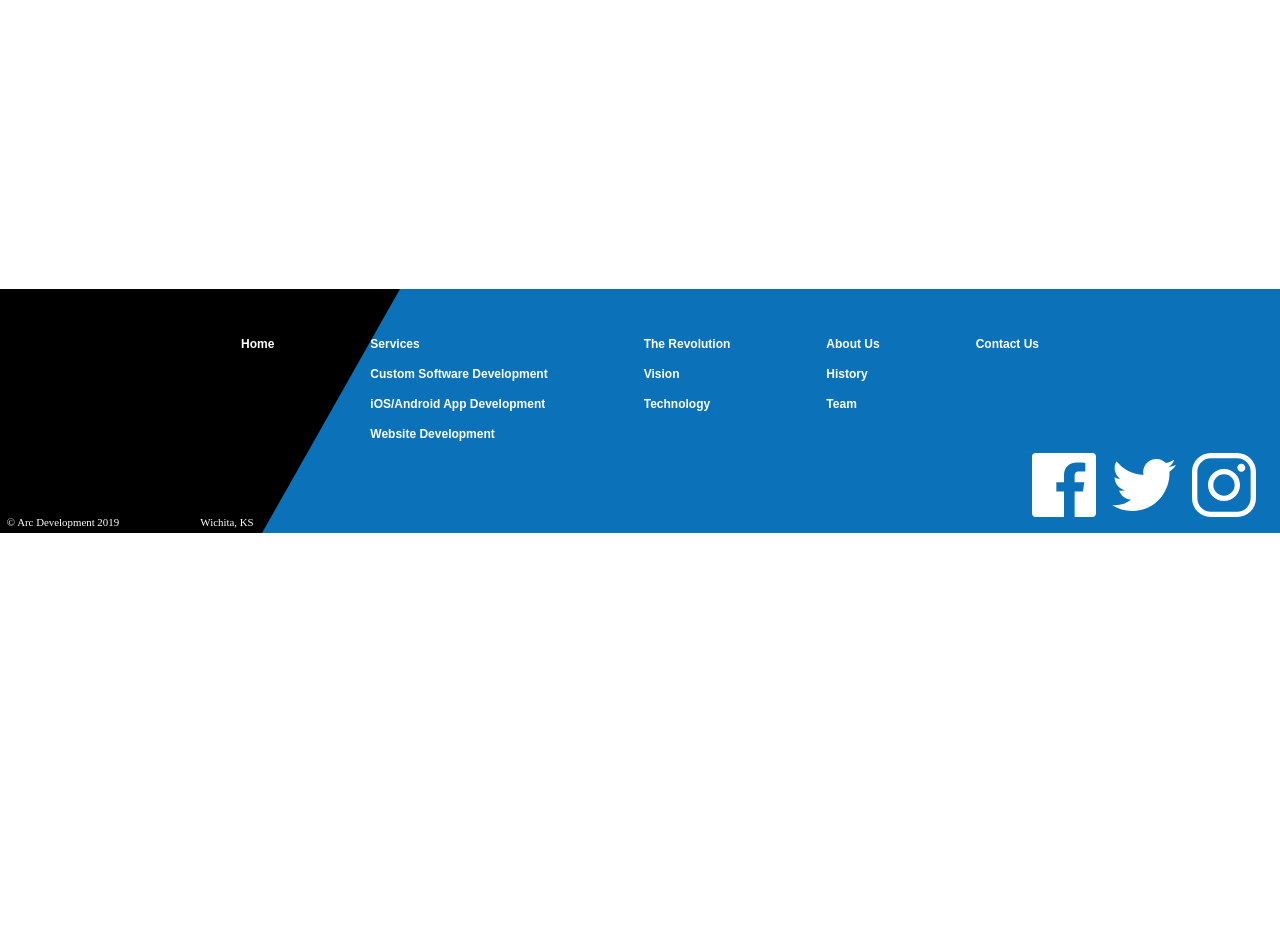
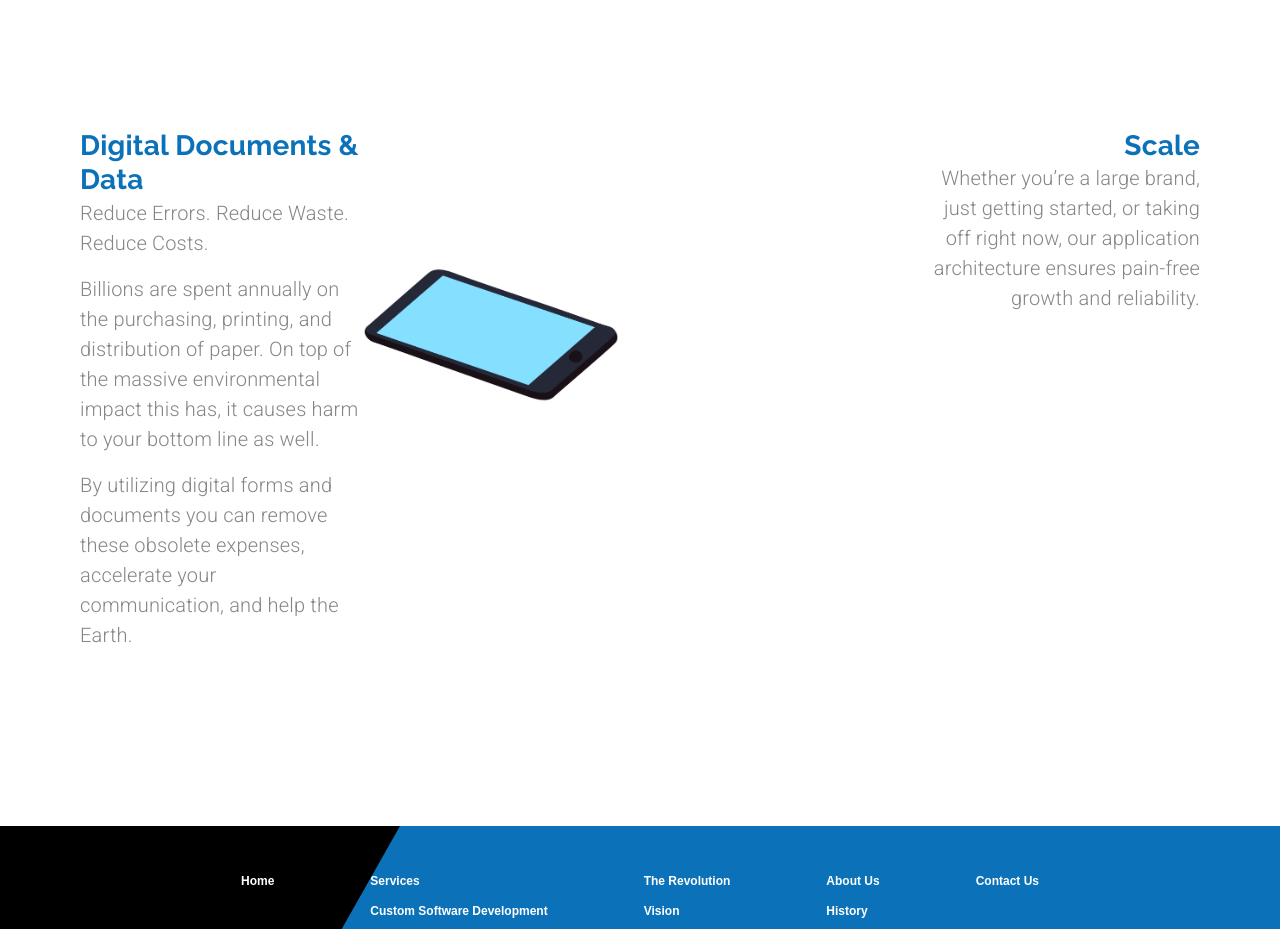
Before and after one commit to webkidt/arc-development, a React (Create React App) app: page /customsoftware in a window 1280 px wide. Shown: the part 1180-2109 px from the top of the page. Before the commit the page ends 1713 px from the top, so only its background shows below. Built offline with nearby package versions, Linux system fonts and the light colour scheme; a web font is replaced by a local one.

Commit message:
Feat: Custom Software Development Page Animation Row
Add Digital Documents and Scale paragrah texts and animations on same row for large screens.

```diff
--- a/src/components/CustomSoftware.js
+++ b/src/components/CustomSoftware.js
@@ -12,10 +12,38 @@
 import lightbulb from '../assets/bulb.svg';
 import cash from '../assets/cash.svg';
 import stopwatch from '../assets/stopwatch.svg';
+import documentsAnimation from '../animations/documentsAnimation/data';
+import scaleAnimation from '../animations/scaleAnimation/data.json';
 
 const ArrowContainer = styled(Grid)({ marginTop: '0.5em' });
 
+const ItemContainer = styled(Grid)({ maxWidth: '40em' });
+
+// const LottieDocumentAnimation = styled(Lottie)({
+//   maxHeight: 325,
+//   maxWidth: 275,
+//   minHeight: 275,
+// });
+
 const CustomSoftware = ({ setSelectedIndex }) => {
+  const documentsOptions = {
+    loop: true,
+    autoplay: false,
+    animationData: documentsAnimation,
+    rendererSettings: {
+      preserveAspectRatio: 'xMidYMid slice',
+    },
+  };
+
+  const scaleOptions = {
+    loop: true,
+    autoplay: false,
+    animationData: scaleAnimation,
+    rendererSettings: {
+      preserveAspectRatio: 'xMidYMid slice',
+    },
+  };
+
   return (
     <Grid
       container
@@ -126,6 +154,59 @@
           </Grid>
         </Grid>
       </Grid>
+      <Grid container item direction='row' justifyContent='space-between'>
+        <ItemContainer container item md>
+          <Grid container item md direction='column'>
+            <Grid item>
+              <Typography variant='h4'>Digital Documents & Data</Typography>
+            </Grid>
+            <Grid item>
+              <Typography paragraph variant='body1'>
+                Reduce Errors. Reduce Waste. Reduce Costs.
+              </Typography>
+              <Typography paragraph variant='body1'>
+                Billions are spent annually on the purchasing, printing, and distribution
+                of paper. On top of the massive environmental impact this has, it causes
+                harm to your bottom line as well.
+              </Typography>
+              <Typography paragraph variant='body1'>
+                By utilizing digital forms and documents you can remove these obsolete
+                expenses, accelerate your communication, and help the Earth.
+              </Typography>
+            </Grid>
+          </Grid>
+          <Grid item md>
+            <Lottie
+              options={documentsOptions}
+              isStopped={true}
+              style={{ maxHeight: 275, maxWidth: 275, minHeight: 250 }}
+            />
+          </Grid>
+        </ItemContainer>
+        <ItemContainer container item md>
+          <Grid item md>
+            <Lottie
+              options={scaleOptions}
+              isStopped={true}
+              style={{ maxHeight: 260, maxWidth: 280 }}
+            />
+          </Grid>
+          <Grid container item md direction='column'>
+            <Grid item>
+              <Typography variant='h4' align='right'>
+                Scale
+              </Typography>
+            </Grid>
+            <Grid item>
+              <Typography paragraph variant='body1' align='right'>
+                Whether you’re a large brand, just getting started, or taking off right
+                now, our application architecture ensures pain-free growth and
+                reliability.
+              </Typography>
+            </Grid>
+          </Grid>
+        </ItemContainer>
+      </Grid>
     </Grid>
   );
 };
```
